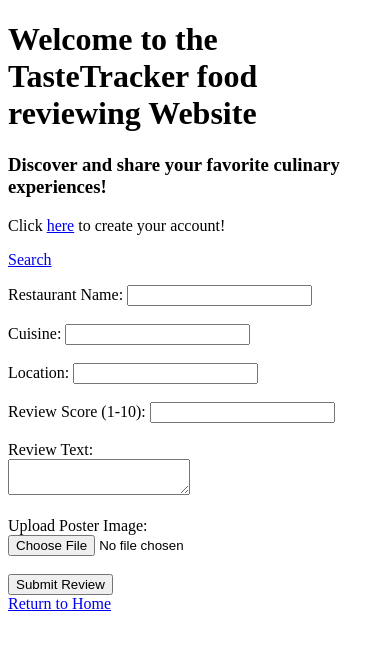
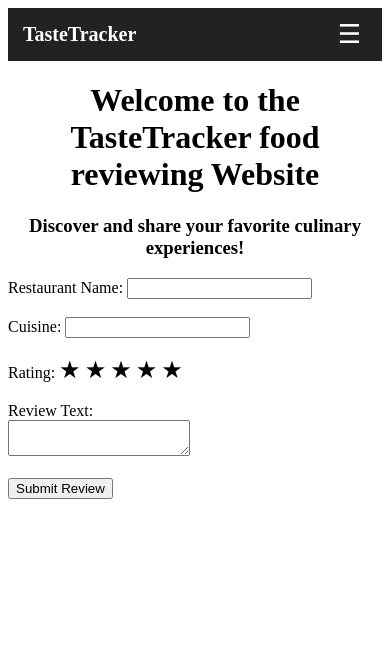
Before and after one commit to thomasdubojski/Software-Engineering-Assignment-1-HSC, a Flask app: page /add_review in a window 390 px wide. Shown: the top 650 px of the page. Run offline with Flask 3, Linux system fonts and the light colour scheme.

Commit message:
+ reviews, + account create/login, + navbar, + view all reviews, + documentation
- Fixed and tested base review system, added in user only for reviews
- Made review page and add review rating appear in common star rating form that still records as int in db
- Added in fully functioning account creation and login, and started work on member only functions
- Added a 'hamburger' navbar for better UI and UX, in part with top banner for aesthetics
- Added in a all reviews viewing page accessible by both guests and members
- Added to documentation and made project documentation into a .docx for easier editing, to be changed to .pdf for final submission

```diff
--- a/Static/css/style.css
+++ b/Static/css/style.css
@@ -6,3 +6,54 @@ table, th, tr, td {
 td {
   text-align: center;
 }
+
+.center-text {
+    text-align: center;
+}
+
+.navbar {
+    display: flex;
+    align-items: center;
+    justify-content: space-between;
+    background-color: #222;
+    padding: 10px 15px;
+}
+
+.nav-title {
+    color: white;
+    font-size: 20px;
+    font-weight: bold;
+}
+
+.nav-links {
+    display: none;
+    flex-direction: column;
+    background-color: #222;
+    position: absolute;
+    top: 55px;
+    right: 15px;
+    padding: 10px;
+}
+
+.nav-links a {
+    color: white;
+    text-decoration: none;
+    padding: 8px 0;
+}
+
+.nav-links a:hover {
+    color: gold;
+}
+
+.hamburger {
+    font-size: 26px;
+    background: none;
+    border: none;
+    color: white;
+    cursor: pointer;
+}
+.nav-links a.active {
+    color: rgb(255, 215, 0);
+    font-weight: bold;
+    border-bottom: 2px solid gold;
+}
--- a/app.py
+++ b/app.py
@@ -1,14 +1,18 @@
 # importing required add-ons
 from flask import Flask, request, render_template, redirect, url_for, send_from_directory # pyright: ignore[reportMissingImports]
-from flask_sqlalchemy import SQLAlchemy
+from flask_sqlalchemy import SQLAlchemy # pyright: ignore[reportMissingImports]
 from datetime import datetime
+from werkzeug.security import generate_password_hash, check_password_hash # pyright: ignore[reportMissingImports]
+from flask import session # pyright: ignore[reportMissingImports]
+from sqlalchemy import CheckConstraint # pyright: ignore[reportMissingImports]
+import time
 
 # creating engine for site
 app = Flask(__name__)
 app.secret_key = 'key'
 
 app.config["SQLALCHEMY_DATABASE_URI"]='sqlite:///tastetracker_td.db'
-app.config["SQLALCHEMY_TRACK_MODIFICATION"]=False
+app.config["SQLALCHEMY_TRACK_MODIFICATION"] = False
 
 db= SQLAlchemy(app)
 
@@ -26,88 +30,148 @@ class Review(db.Model):
     review_id = db.Column(db.Integer, primary_key=True)
     user_id = db.Column(db.Integer, db.ForeignKey('user.user_id'), nullable=False)
     restaurant_name = db.Column(db.String(100), nullable=False)
-    cuisine_type = db.Column(db.String(100), nullable=False)
-    rating = db.Column(db.Text, nullable=False)
-    review_text = db.Column(db.Text, nullable=False)
+    cuisine_type = db.Column(db.String(100), nullable=True)
+    rating = db.Column(db.Integer, nullable=False)
+    review_text = db.Column(db.Text, nullable=True)
     created_at = db.Column(db.Date, default=datetime.utcnow)
+    __table_args__ = (
+        CheckConstraint('rating >= 0 AND rating <= 5', name='rating_range'), # serverside rating constraint
+    )
 
+# defining home route
 @app.route('/')
 def home():
     reviews = Review.query.order_by(Review.created_at.desc()).all()
     return render_template('base.html', reviews=reviews)
 
+# defining search route
 @app.route('/search')
 def search():
     return render_template('search.html')
 
-#@app.authenticate('/user_page')
-#def authenticate():
+# defining login route
+@app.route('/login', methods=['GET'])
+def show_form_login():
+    return render_template('login.html')
 
+# defining login form
+@app.route('/login', methods=['POST'])
+def login():
+    username = request.form['username']
+    password = request.form['password']
 
-@app.route('/create_account')
+    user = User.query.filter_by(username=username).first()
+
+    # authenticating user
+    if user and check_password_hash(user.password_hash, password):
+        session['user_id'] = user.user_id
+        return redirect(url_for('member_page'))
+    else:
+        return "Invalid credentials", 401
+
+# defining logout function
+@app.route('/logout')
+def logout():
+    session.clear()
+    return redirect(url_for('home'))
+
+# defining create account route
+@app.route('/create_account', methods=['GET'])
+def show_form_create_account():
+    return render_template('create_account.html')
+
+# defining create account form
+@app.route('/create_account', methods=['POST'])
 def create_account():
     username = request.form['username']
+    email = request.form['email']
     password = request.form['password']
     creation_date = datetime.now().strftime('%Y-%m-%d')
+    hashed_password = generate_password_hash(password)
 
+    # adding new user to db
+    new_user = User(
+        username=username,
+        email=email,
+        password_hash=hashed_password
+    )
+
+    db.session.add(new_user)
+    db.session.commit()
+
+    return redirect(url_for('home'))
+
+# defining filter system
 @app.route('/filter', methods=['GET'])
 def filter():
-    cuisine = request.args.get('cuisine', '')
-    review_score = request.args.get('review_score', '')
+    cuisine = request.args.get('cuisine')
+    review_score = request.args.get('review_score')
 
-    conditions = []
+    query = Review.query
+
+    # filter criteria
     if cuisine:
-        conditions.append("cuisine='{}'".format(cuisine))
+        query = query.filter(Review.cuisine_type == cuisine)
+
     if review_score:
-        conditions.append('review_score>={}'.format(review_score))
+        query = query.filter(Review.rating >= review_score)
 
-    condition_str = ' AND '.join(conditions)
+    results = query.order_by(Review.created_at.desc()).all()
 
-    query = text('SELECT * FROM restaurants WHERE {}'.format(condition_str))
-    result = connection.execute(query).fetchall()
+    return render_template('filter.html', restaurants=results)
 
-    return render_template('filter.html', Resturants=result)
-
-# add review page access
+# defining review page route
 @app.route('/add_review', methods=['GET'])
-def show_form():
+def show_form_add_review():
     return render_template('add_review.html')
 
-# Review adding system
-
+# defining add review form
 @app.route('/add_review', methods=['POST'])
 def add_review():
-    # Requesting form data
-    name = request.form['name']
-    cuisine = request.form['cuisine']
-    location = request.form['location']
-    review_score = request.form['review_score']
-    review_text = request.form['review_text']
-    review_date = datetime.now().strftime('%Y-%m-%d')
+    if 'user_id' not in session:
+        return redirect(url_for('login'))
 
-    if 'image' in request.files:
-        image = request.files['image']
-        if image.filename != '':
-            image_path = 'uploads/{}'.format(image.filename)
-            image.save(image_path)
-        else:
-            image_path = None
-    else:
-        image_path = None
+    name = request.form.get('name')
+    cuisine = request.form.get('cuisine')
+    review_score = request.form.get('review_score')
+    review_text = request.form.get('review_text')
 
-    insert_statement = '''
-        INSERT INTO restaurants (name, cuisine, location, review_date, review_score, review_text, image)
-        VALUES ('{}', '{}', '{}', '{}', {}, '{}', '{}')
-    '''.format(name, cuisine, location, review_date, review_score, review_text, image.filename)
+    # ensure required fields are present
+    if not all([name, review_score]):
+        return "Missing review data", 400
 
-    connection.execute(text(insert_statement))
-    connection.commit()
+    # convert rating to integer and validate
+    try:
+
+        if int(review_score) < 1 or int(review_score) > 5:
+            return "Rating must be between 1 and 5", 400
+    except ValueError:
+        return "Rating must be a number", 400
+
+    # adding new review to db
+    new_review = Review(
+        user_id=session['user_id'],
+        restaurant_name=name,
+        cuisine_type=cuisine,
+        rating=int(review_score),
+        review_text=review_text
+    )
+
+    db.session.add(new_review)
+    db.session.commit()
 
     return redirect(url_for('home'))
+
+# defining all reviews route
+@app.route('/all_reviews')
+def all_reviews():
+    reviews = Review.query.order_by(Review.created_at.desc()).all()
+    return render_template('all_reviews.html', reviews=reviews)
 
 if __name__ == "__main__":
     with app.app_context():
         db.create_all()   # Creates tables if they don’t exist
     app.run(debug=True)
 
+# runs app
 app.run(debug=True, reloader_type='stat', port=5000)
--- a/templates/add_review.html
+++ b/templates/add_review.html
@@ -7,25 +7,43 @@
 {% block text %}We value your contribution! Use the form below to add a new restaurant review.{% endblock %}
 
 {% block content %}
-<form action='/add_review' method='POST' enctype='multipart/form-data'>
+        <form action='/add_review' method='POST' enctype='multipart/form-data'>
             <label for='name'>Restaurant Name:</label>
-            <input type='text' id='name' name='name'><br><br>
+            <input type='text' id='name' name='name' min='0' max='5'><br><br>
 
             <label for='cuisine'>Cuisine:</label>
             <input type='text' id='cuisine' name='cuisine'><br><br>
 
-            <label for='location'>Location:</label>
-            <input type='text' id='location' name='location'><br><br>
-
-            <label for='review_score'>Review Score (1-10):</label>
-            <input type='number' id='review_score' name='review_score'><br><br>
+            <label>Rating:</label>
+            <div class="star-rating">
+                <input type="radio" name="review_score" id="star5" value="5"><label for="star5">★</label>
+                <input type="radio" name="review_score" id="star4" value="4"><label for="star4">★</label>
+                <input type="radio" name="review_score" id="star3" value="3"><label for="star3">★</label>
+                <input type="radio" name="review_score" id="star2" value="2"><label for="star2">★</label>
+                <input type="radio" name="review_score" id="star1" value="1"><label for="star1">★</label>
+                <input type="radio" name="review_score" id="star0" value="0" checked hidden>
+            </div><br><br>
 
             <label for='review_text'>Review Text:</label><br>
             <textarea id='review_text' name='review_text'></textarea><br><br>
 
-            <label for='image'>Upload Poster Image:</label>
-            <input type='file' id='image' name='image'><br><br>
-
             <input type='submit' value='Submit Review'>
         </form>
+        <style>
+        .star-rating {
+            direction: rtl;
+            display: inline-block;
+        }
+        .star-rating input[type="radio"] { display: none; }
+        .star-rating label {
+            font-size: 24px;
+            color: black;
+            cursor: pointer;
+        }
+        .star-rating input[type="radio"]:checked ~ label,
+        .star-rating label:hover,
+        .star-rating label:hover ~ label {
+            color: gold;
+        }
+        </style>
 {% endblock %}
--- a/templates/base.html
+++ b/templates/base.html
@@ -3,16 +3,77 @@
     <head>
         <title>{% block title %}TasteTracker{% endblock %}</title>
         <link rel="stylesheet" href="/static/css/style.css">
+        <style>
+        .stars {
+            font-size: 24px;
+        }
+        .stars .filled {
+            color: gold;
+        }
+        .stars .empty {
+            color: black;
+        }
+        </style>
     </head>
     <body>
-        <h1>Welcome to the TasteTracker food reviewing Website</h1>
-        <!--<img src='/static/images/banner.jpg' height='384.875' width="980">-->
-        <h3>Discover and share your favorite culinary experiences!</h3>
-        <p> Click <a href='/create_account'>here</a> to create your account!</p>
-        <p><a href='/search'>Search</a></p>
+        <header class="navbar">
+            <div class="nav-title">TasteTracker</div>
+
+            <button class="hamburger" onclick="toggleMenu()">
+                ☰
+            </button>
+
+            <nav id="nav-menu" class="nav-links">
+                <a href="{{ url_for('home') }}"
+                class="{% if request.endpoint == 'home' %}active{% endif %}">
+                    Home
+                </a>
+
+                <a href="{{ url_for('all_reviews') }}"
+                class="{% if request.endpoint == 'all_reviews' %}active{% endif %}">
+                    All Reviews
+                </a>
+
+                {% if session.get('user_id') %}
+                    <a href="{{ url_for('show_form_add_review') }}"
+                    class="{% if request.endpoint == 'show_form_add_review' %}active{% endif %}">
+                        Add Review
+                    </a>
+
+                    <a href="{{ url_for('logout') }}">Logout</a>
+                {% else %}
+                    <a href="{{ url_for('show_form_create_account') }}"
+                    class="{% if request.endpoint == 'show_form_create_account' %}active{% endif %}">
+                        Create Account
+                    </a>
+
+                    <a href="{{ url_for('show_form_login') }}"
+                    class="{% if request.endpoint == 'show_form_login' %}active{% endif %}">
+                        Login
+                    </a>
+                {% endif %}
+            </nav>
+        </header>
+        <h1 class="center-text">Welcome to the TasteTracker food reviewing Website</h1>
+        <h3 class="center-text">Discover and share your favorite culinary experiences!</h3>
         <div class="content">
             {% block content %}{% endblock %}
         </div>
-        <a href='/'>Return to Home</a>
+        <script>
+        function toggleMenu() {
+            const menu = document.getElementById("nav-menu");
+            menu.style.display = menu.style.display === "flex" ? "none" : "flex";
+        }
+
+        document.addEventListener("click", function(event) {
+            const menu = document.getElementById("nav-menu");
+            const button = document.querySelector(".hamburger");
+
+            if (!menu.contains(event.target) && !button.contains(event.target)) {
+                menu.style.display = "none";
+            }
+        });
+        </script>
+
     </body>
 </html>
--- a/templates/filter.html
+++ b/templates/filter.html
@@ -6,7 +6,6 @@
     </head>
     <body>
         <h1>Filtered Restaurants</h1>
-        <img src='/static/images/banner.png' height='70'>
         <ul>
             {% for restaurant in restaurants %}
                 <li>{{ restaurant[1] }} ({{ restaurant[2] }}) - <span class=score>{{ restaurant[5] }}/10</span></li>
--- a/templates/search.html
+++ b/templates/search.html
@@ -6,7 +6,6 @@
     </head>
     <body>
         <h1>Filter Restaurants</h1>
-        <!--<img src='/static/images/movie_banner.png' height='70'>-->
         <form action='/filter' method='GET'>
             <label for='cuisine'>Cuisine:</label>
             <select id='cuisine' name='cuisine'>
@@ -21,5 +20,6 @@
 
             <input type='submit' value='Filter Restaurants'>
         </form>
+        <a href='/'>Return to Home</a>
     </body>
 </html>
```
Also changed, not shown: Project Documentation/Agile Workflow Diary.md (+33 -0 lines), Project Documentation/Build PWA tools.md (+5 -3 lines), templates/all_reviews.html (added, +27 -0 lines), templates/create_account.html (+21 -7 lines), templates/login.html (added, +26 -0 lines), Project Documentation/.obsidian/workspace.json, Static/images/banner.jpg (deleted), instance/tastetracker_td.db, 2 other files.
